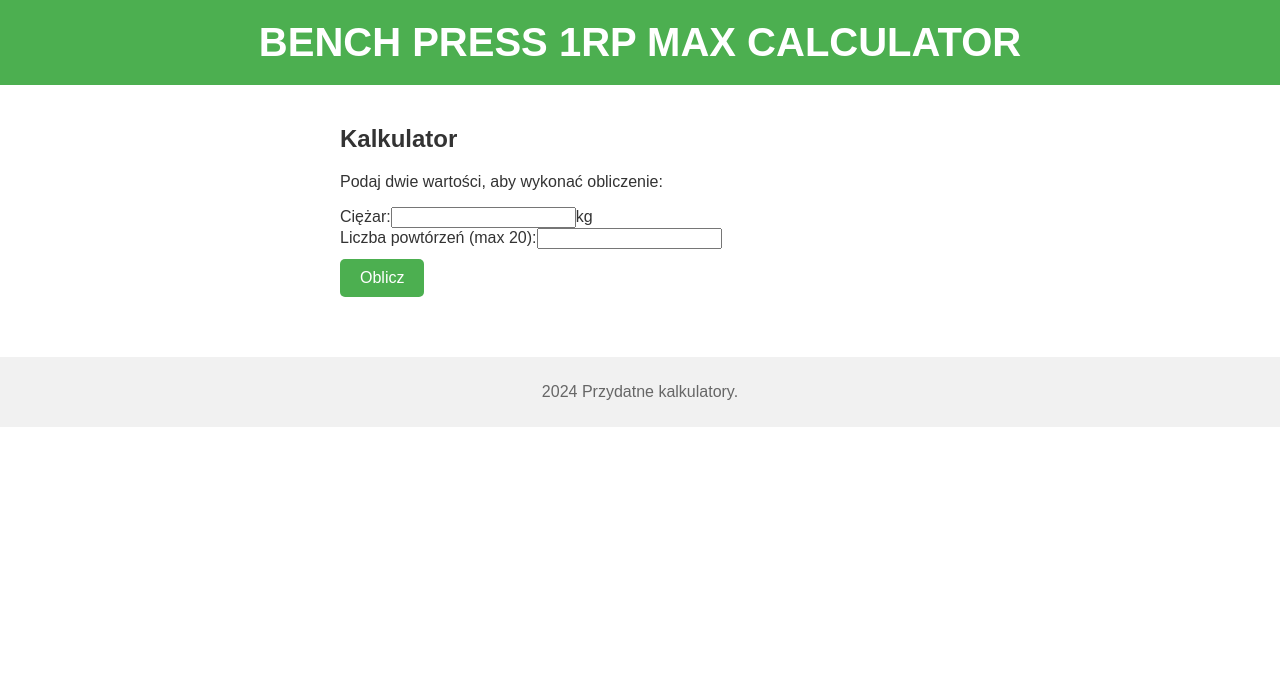
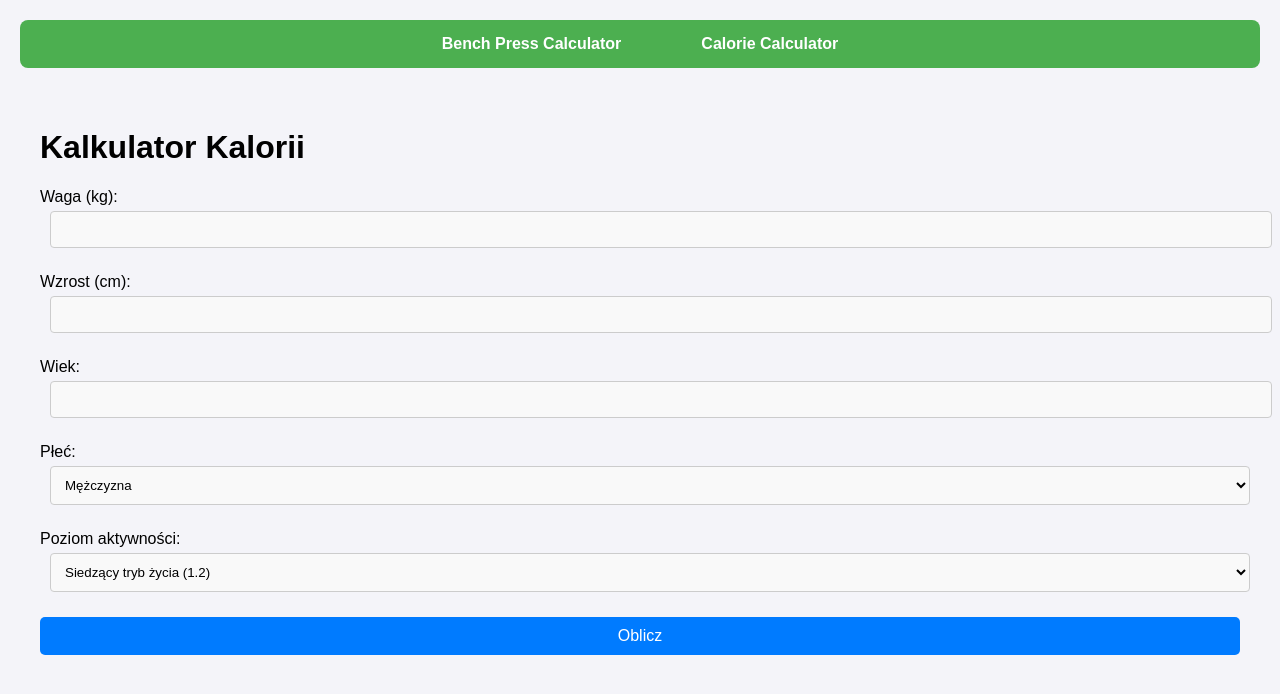
Before and after one commit to Mateusz159/projekt1, a React (Create React App) app: page /calorie-calculator in a window 1280 px wide. Shown: the top 694 px of the page. Built offline with nearby package versions, Linux system fonts and the light colour scheme.

Commit message:
caloriecalculator

```diff
--- a/package.json
+++ b/package.json
@@ -8,6 +8,7 @@
     "@testing-library/user-event": "^13.5.0",
     "react": "^18.3.1",
     "react-dom": "^18.3.1",
+    "react-router-dom": "^7.0.1",
     "react-scripts": "5.0.1",
     "web-vitals": "^2.1.4"
   },
--- a/src/App.css
+++ b/src/App.css
@@ -1,38 +1,115 @@
-.App {
-  text-align: center;
+
+body {
+  font-family: Arial, sans-serif;
+  margin: 0;
+  padding: 0;
+  background-color: #f4f4f9;
 }
 
-.App-logo {
-  height: 40vmin;
-  pointer-events: none;
+.app-container {
+  padding: 20px;
 }
 
-@media (prefers-reduced-motion: no-preference) {
-  .App-logo {
-    animation: App-logo-spin infinite 20s linear;
-  }
+
+nav {
+  background-color: #4CAF50;
+  padding: 15px;
+  margin-bottom: 20px;
+  border-radius: 8px;
 }
 
-.App-header {
-  background-color: #282c34;
-  min-height: 100vh;
+.nav-list {
+  list-style-type: none;
+  margin: 0;
+  padding: 0;
   display: flex;
-  flex-direction: column;
-  align-items: center;
   justify-content: center;
-  font-size: calc(10px + 2vmin);
-  color: white;
 }
 
-.App-link {
-  color: #61dafb;
+.nav-item {
+  margin: 0 20px;
 }
 
-@keyframes App-logo-spin {
-  from {
-    transform: rotate(0deg);
-  }
-  to {
-    transform: rotate(360deg);
-  }
+.nav-link {
+  color: white;
+  text-decoration: none;
+  font-weight: bold;
+  padding: 10px 20px;
+  border-radius: 5px;
+  transition: background-color 0.3s ease;
 }
+
+.nav-link:hover {
+  background-color: #45a049;
+}
+.home-container {
+  text-align: center;
+  background-color: #ffffff;
+  padding: 40px;
+  border-radius: 8px;
+  box-shadow: 0 0 10px rgba(0, 0, 0, 0.1);
+}
+
+.home-container h1 {
+  font-size: 2rem;
+  color: #333;
+}
+
+.home-container p {
+  font-size: 1.2rem;
+  color: #555;
+}
+
+
+.calorie-calculator-container {
+  max-width: 600px;
+  margin: 0 auto;
+  background-color: #ffffff;
+  padding: 30px;
+  border-radius: 8px;
+  box-shadow: 0 0 10px rgba(0, 0, 0, 0.1);
+}
+
+.calorie-calculator-container h1 {
+  text-align: center;
+  margin-bottom: 20px;
+  color: #333;
+}
+
+input[type="number"],
+select {
+  width: 100%;
+  padding: 10px;
+  margin-top: 5px;
+  margin-bottom: 15px;
+  border: 1px solid #ccc;
+  border-radius: 4px;
+  background-color: #f9f9f9;
+}
+
+button {
+  padding: 10px 20px;
+  background-color: hwb(290 13% 43%);
+  color: white;
+  border: none;
+  border-radius: 5px;
+  cursor: pointer;
+  width: 100%;
+  font-size: 16px;
+  transition: background-color 0.3s ease;
+}
+
+button:hover {
+  background-color: #76169c;
+}
+
+button:disabled {
+  background-color: #cccccc;
+  cursor: not-allowed;
+}
+
+h2 {
+  text-align: center;
+  margin-top: 20px;
+  color: #333;
+}
--- a/src/App.js
+++ b/src/App.js
@@ -1,9 +1,31 @@
-import logo from './logo.svg';
-import './App.css';
-import Home from './Home';
+import React from "react";
+import { BrowserRouter as Router, Routes, Route, Link } from "react-router-dom";
+import Home from "./Home";
+import CalorieCalculator from "./CalorieCalculator";
+import './App.css'; // Importujemy plik CSS
 
 function App() {
-  return <Home />;
+  return (
+    <Router>
+      <div className="app-container">
+        <nav>
+          <ul className="nav-list">
+            <li className="nav-item">
+              <Link to="/" className="nav-link">Bench Press Calculator</Link>
+            </li>
+            <li className="nav-item">
+              <Link to="/calorie-calculator" className="nav-link">Calorie Calculator</Link>
+            </li>
+          </ul>
+        </nav>
+
+        <Routes>
+          <Route path="/" element={<Home />} />
+          <Route path="/calorie-calculator" element={<CalorieCalculator />} />
+        </Routes>
+      </div>
+    </Router>
+  );
 }
 
 export default App;
--- /dev/null
+++ b/src/CalorieCalculator.jsx
@@ -0,0 +1,121 @@
+import "./App.css";
+import React, { useState } from "react";
+
+const CalorieCalculator = () => {
+const [weight, setWeight] = useState("");
+const [height, setHeight] = useState("");
+const [age, setAge] = useState("");
+const [gender, setGender] = useState("male");
+const [activity, setActivity] = useState(1.2);
+const [calories, setCalories] = useState(null);
+
+const calculateCalories = () => {
+let ppm = 0;
+
+
+if (gender === "male") {
+ppm = 66.5 + 13.75 * weight + 5.003 * height - 6.775 * age;
+} else if (gender === "female") {
+ppm = 655.1 + 9.563 * weight + 1.85 * height - 4.676 * age;
+}
+
+
+const cpm = ppm * activity;
+setCalories(cpm.toFixed(2));
+};
+
+return (
+<div style={{ padding: "20px", fontFamily: "Arial, sans-serif" }}>
+<h1>Kalkulator Kalorii</h1>
+
+<div style={{ marginBottom: "10px" }}>
+<label>
+Waga (kg):
+<input
+type="number"
+value={weight}
+onChange={(e) => setWeight(e.target.value)}
+style={{ marginLeft: "10px" }}
+/>
+</label>
+</div>
+
+<div style={{ marginBottom: "10px" }}>
+<label>
+Wzrost (cm):
+<input
+type="number"
+value={height}
+onChange={(e) => setHeight(e.target.value)}
+style={{ marginLeft: "10px" }}
+/>
+</label>
+</div>
+
+<div style={{ marginBottom: "10px" }}>
+<label>
+Wiek:
+<input
+type="number"
+value={age}
+onChange={(e) => setAge(e.target.value)}
+style={{ marginLeft: "10px" }}
+/>
+</label>
+</div>
+
+<div style={{ marginBottom: "10px" }}>
+<label>
+Płeć:
+<select
+value={gender}
+onChange={(e) => setGender(e.target.value)}
+style={{ marginLeft: "10px" }}
+>
+<option value="male">Mężczyzna</option>
+<option value="female">Kobieta</option>
+</select>
+</label>
+</div>
+
+<div style={{ marginBottom: "10px" }}>
+<label>
+Poziom aktywności:
+<select
+value={activity}
+onChange={(e) => setActivity(parseFloat(e.target.value))}
+style={{ marginLeft: "10px" }}
+>
+<option value={1.2}>Siedzący tryb życia (1.2)</option>
+<option value={1.375}>Lekko aktywny (1.375)</option>
+<option value={1.55}>Średnio aktywny (1.55)</option>
+<option value={1.725}>Bardzo aktywny (1.725)</option>
+<option value={1.9}>Ekstremalnie aktywny (1.9)</option>
+</select>
+</label>
+</div>
+
+<button
+onClick={calculateCalories}
+style={{
+padding: "10px 20px",
+backgroundColor: "#007bff",
+color: "white",
+border: "none",
+borderRadius: "5px",
+cursor: "pointer",
+}}
+>
+Oblicz
+</button>
+
+{calories && (
+<div style={{ marginTop: "20px" }}>
+<h2>Twoje zapotrzebowanie kaloryczne: {calories} kcal</h2>
+</div>
+)}
+</div>
+);
+};
+
+export default CalorieCalculator;
--- a/src/Home.jsx
+++ b/src/Home.jsx
@@ -1,20 +1,21 @@
-import React, { useState } from 'react';
-import './HomePage.css'; // Plik CSS
+import React, { useState } from "react";
+import { Link } from "react-router-dom";
+import "./HomePage.css";
 
 const Home = () => {
-const [valueA, setValueA] = useState(''); // Pierwsza wartość
-const [valueB, setValueB] = useState(''); // Druga wartość
-const [result, setResult] = useState(null); // Wynik działania
+const [valueA, setValueA] = useState("");
+const [valueB, setValueB] = useState("");
+const [result, setResult] = useState(null);
 
 const handleCalculate = () => {
-const a = parseFloat(valueA); // Konwersja pierwszej wartości na liczbę
-const b = Math.min(parseFloat(valueB), 20); // Druga wartość ograniczona do 20
+const a = parseFloat(valueA);
+const b = Math.min(parseFloat(valueB), 20);
 
 if (!isNaN(a) && !isNaN(b)) {
-const calculation = a * b * 0.0333 + a; // Obliczenie
-setResult(Math.round(calculation)); // Wynik zaokrąglony do najbliższej liczby całkowitej
+const calculation = a * b * 0.0333 + a;
+setResult(Math.round(calculation));
 } else {
-alert('Proszę podać poprawne liczby!');
+alert("Proszę podać poprawne liczby!");
 }
 };
 
@@ -22,6 +23,12 @@ return (
 <div className="container">
 <header className="header">
 <h1 className="title">BENCH PRESS 1RP MAX CALCULATOR</h1>
+{}
+<nav>
+<Link to="/calorie-calculator" className="nav-link">
+
+</Link>
+</nav>
 </header>
 
 <main className="main">
@@ -54,9 +61,7 @@ className="input"
 Oblicz
 </button>
 
-{result !== null && (
-<h2>Wynik: {result}kg</h2>
-)}
+{result !== null && <h2>Wynik: {result}kg</h2>}
 </section>
 </main>
 
```
Also changed, not shown: 1 other file (tests, documents, lock files or other folders).
